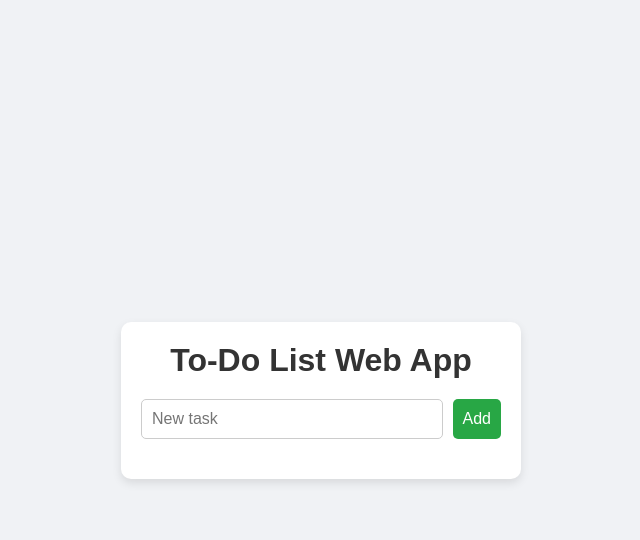
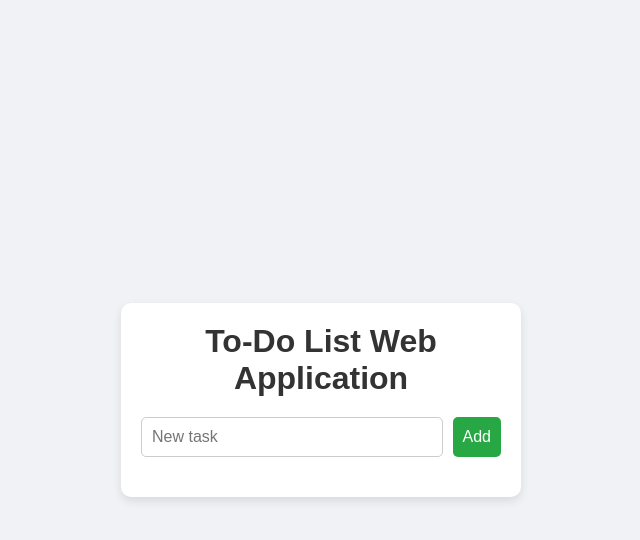
Before and after one commit to PRIYADHARSHINI-25/Todo_app, a Flask app: page / in a window 1280 px wide. Shown: the top 540 px of the page, without its empty margins (319-959 px from the left). Run offline with Flask 3, Linux system fonts and the light colour scheme.

Commit message:
Update index.html

```diff
--- a/templates/index.html
+++ b/templates/index.html
@@ -8,7 +8,7 @@
 </head>
 <body>
     <div class="container">
-        <h1>To-Do List Web App</h1>
+        <h1>To-Do List Web Application</h1>
         <form action="/add" method="POST">
             <input type="text" name="content" placeholder="New task" required>
             <button type="submit">Add</button>
```
